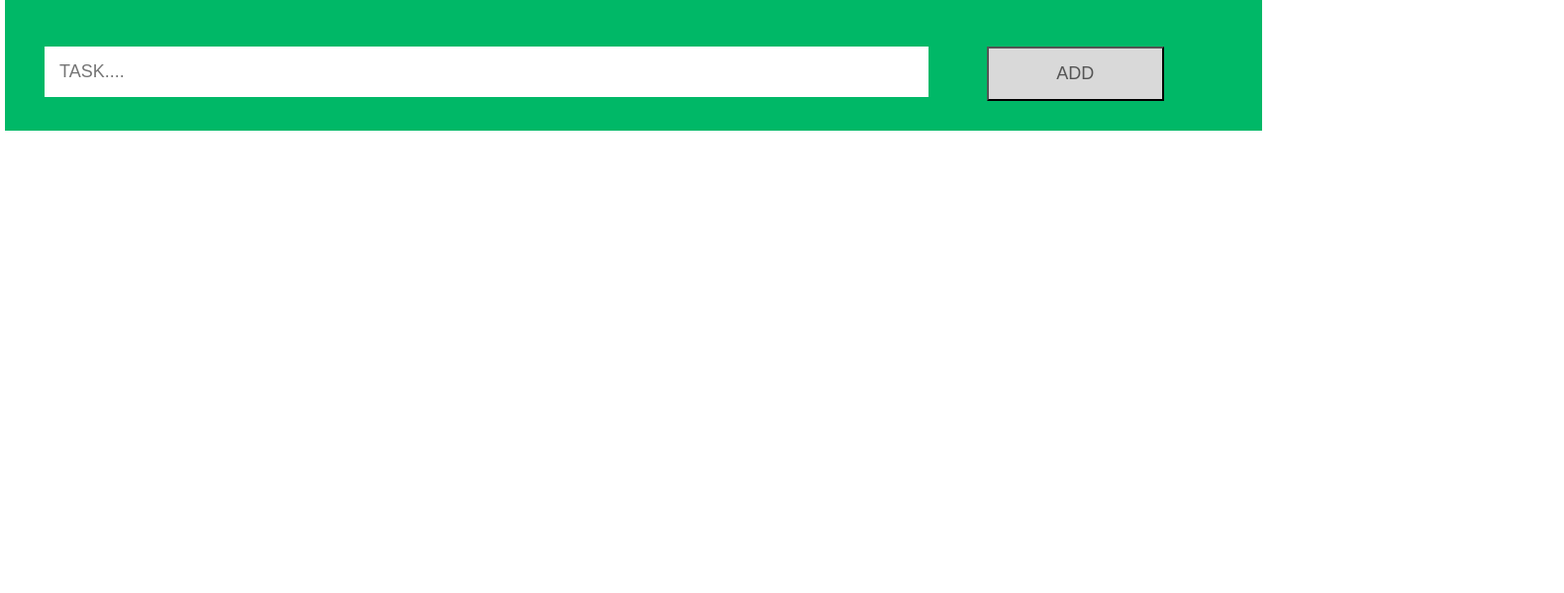
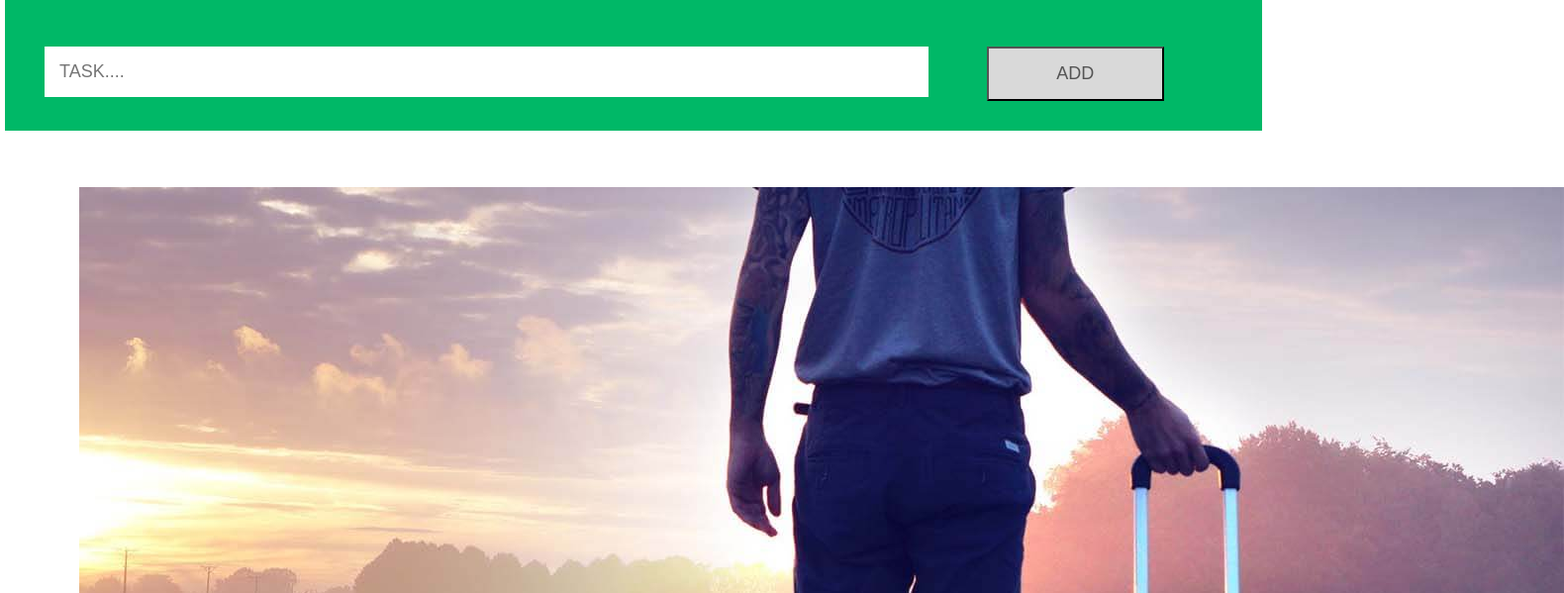
Before and after one commit to Bhupi5629/LIST-HAI, a plain HTML site: page index.html in a window 1280 px wide. Shown: the part 157-756 px from the top of the page at 99% size, 1580 px wide, since content can reach past the window. Drawn offline with Linux system fonts and the light colour scheme.

Commit message:
Update index.html

```diff
--- a/index.html
+++ b/index.html
@@ -18,6 +18,7 @@
 <ul id="myUL">
 
 	<ul>
+		<img src="bag.jpeg">
 <script type="text/javascript" src="todo.js"></script>
 </body>
 </html>
```
